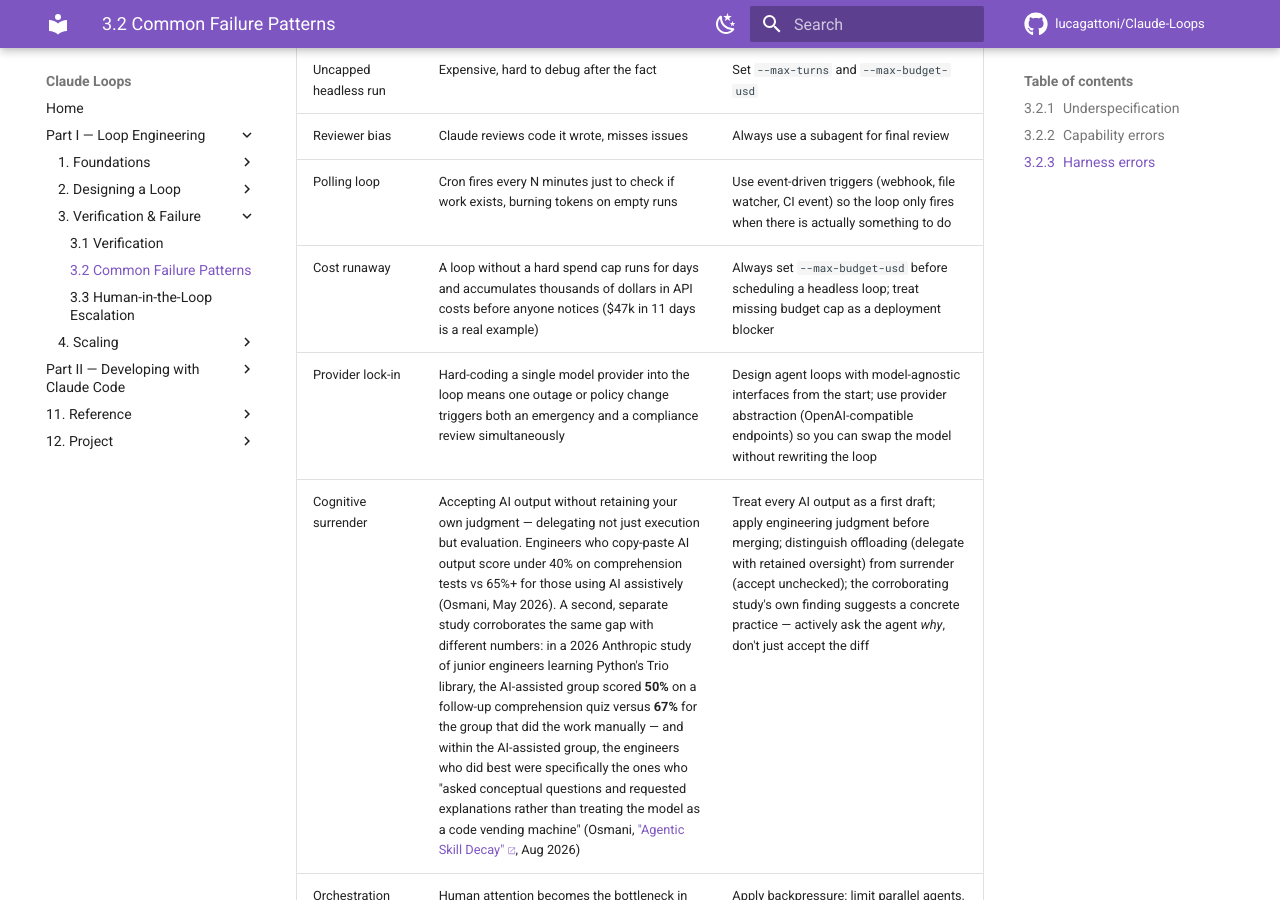
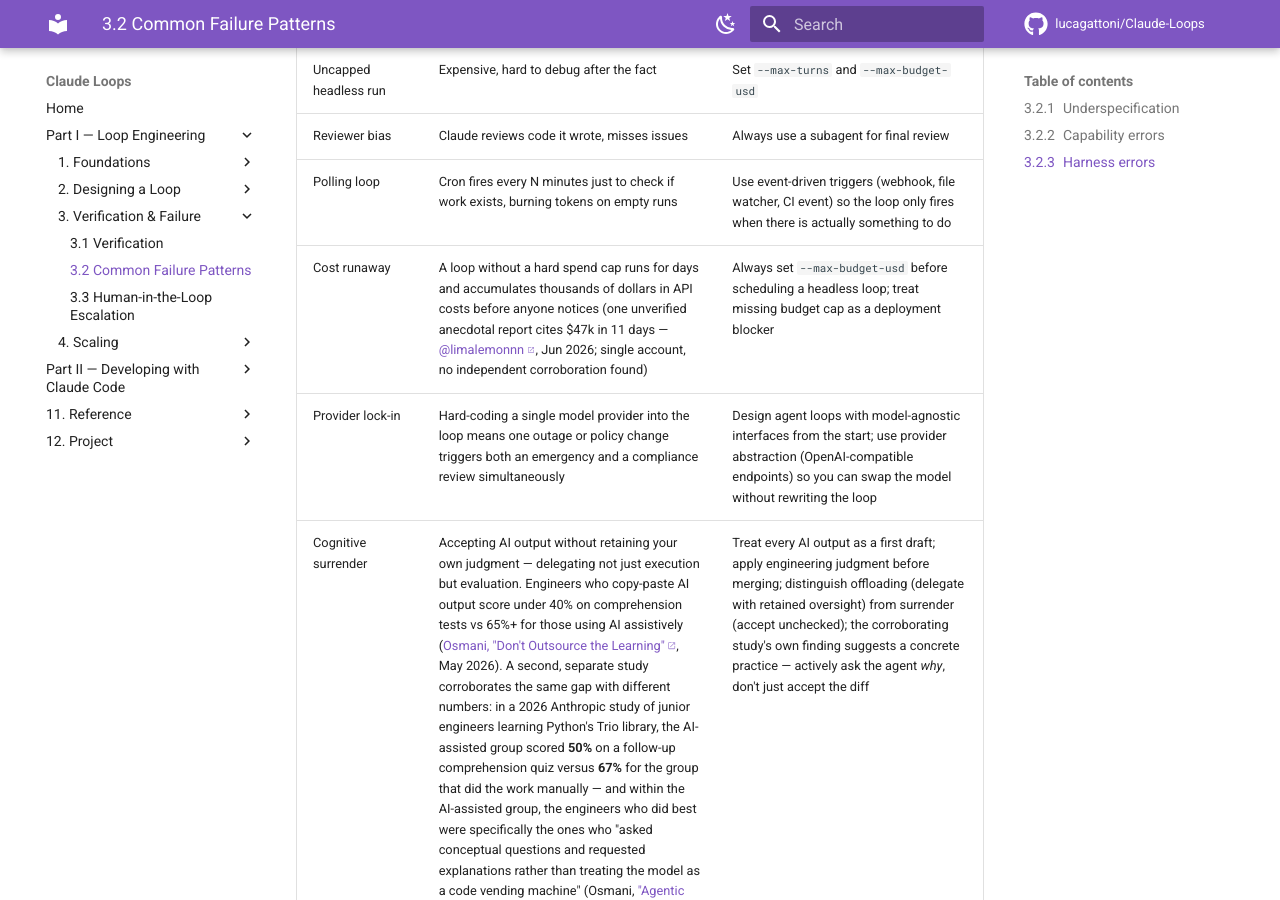
Before and after one commit to lucagattoni/Claude-Loops, an MkDocs documentation site: the page built from docs/17-failure-patterns.md, in a window 1280 px wide and 900 px high, scrolled down 1874 px. Built offline with MkDocs 1.6.1 and Material for MkDocs 9.7.7, drawn with Linux system fonts in a browser that asks for light colours; comment, search, counter and statistics services are not loaded.

Commit message:
17-failure-patterns.md: 2 fact-check fix(es) from the C7 doc sweep
Change types: ADD_CITATION_LINK×2

- [medium] A specific dollar figure asserted as 'a real example' with no citation, traceable only to one X post in this repo's own news log with no corroboration anywhere in the KB. Rule 9 in spirit: w
- [medium] The original finder proposed inserting a '[CITATION NEEDED]' placeholder into a public doc; the refuter instead located the source and confirmed the figures verbatim ('scored above 65%' / 's

Backlog step 11 (C7). 34/34 units, 4,025 previously-unverified lines, 656 claims
checked, 471 URLs opened. Evidence: plans/20260907_0100-c7-doc-sweep-evidence.md.
mkdocs build --strict green on the full change set.

Co-Authored-By: Claude Opus 5 (1M context) <noreply@anthropic.com>
Claude-Session: https://claude.ai/code/session_0143r6VLrjfhL34xeWGQvHmV

```diff
--- a/docs/17-failure-patterns.md
+++ b/docs/17-failure-patterns.md
@@ -38,9 +38,9 @@ no state hygiene. ([ClayBuddy](http://arxiv.org/abs/2606.19380), Jun 2026.)
 | Uncapped headless run | Expensive, hard to debug after the fact | Set `--max-turns` and `--max-budget-usd` |
 | Reviewer bias | Claude reviews code it wrote, misses issues | Always use a subagent for final review |
 | Polling loop | Cron fires every N minutes just to check if work exists, burning tokens on empty runs | Use event-driven triggers (webhook, file watcher, CI event) so the loop only fires when there is actually something to do |
-| Cost runaway | A loop without a hard spend cap runs for days and accumulates thousands of dollars in API costs before anyone notices ($47k in 11 days is a real example) | Always set `--max-budget-usd` before scheduling a headless loop; treat missing budget cap as a deployment blocker |
+| Cost runaway | A loop without a hard spend cap runs for days and accumulates thousands of dollars in API costs before anyone notices (one unverified anecdotal report cites $47k in 11 days — [@limalemonnn](https://x.com/limalemonnn/status/2069039311584891122), Jun 2026; single account, no independent corroboration found) | Always set `--max-budget-usd` before scheduling a headless loop; treat missing budget cap as a deployment blocker |
 | Provider lock-in | Hard-coding a single model provider into the loop means one outage or policy change triggers both an emergency and a compliance review simultaneously | Design agent loops with model-agnostic interfaces from the start; use provider abstraction (OpenAI-compatible endpoints) so you can swap the model without rewriting the loop |
-| Cognitive surrender | Accepting AI output without retaining your own judgment — delegating not just execution but evaluation. Engineers who copy-paste AI output score under 40% on comprehension tests vs 65%+ for those using AI assistively (Osmani, May 2026). A second, separate study corroborates the same gap with different numbers: in a 2026 Anthropic study of junior engineers learning Python's Trio library, the AI-assisted group scored **50%** on a follow-up comprehension quiz versus **67%** for the group that did the work manually — and within the AI-assisted group, the engineers who did best were specifically the ones who "asked conceptual questions and requested explanations rather than treating the model as a code vending machine" (Osmani, ["Agentic Skill Decay"](https://addyo.substack.com/p/agentic-skill-decay), Aug 2026) | Treat every AI output as a first draft; apply engineering judgment before merging; distinguish offloading (delegate with retained oversight) from surrender (accept unchecked); the corroborating study's own finding suggests a concrete practice — actively ask the agent *why*, don't just accept the diff |
+| Cognitive surrender | Accepting AI output without retaining your own judgment — delegating not just execution but evaluation. Engineers who copy-paste AI output score under 40% on comprehension tests vs 65%+ for those using AI assistively ([Osmani, "Don't Outsource the Learning"](https://addyosmani.com/blog/dont-outsource-learning/), May 2026). A second, separate study corroborates the same gap with different numbers: in a 2026 Anthropic study of junior engineers learning Python's Trio library, the AI-assisted group scored **50%** on a follow-up comprehension quiz versus **67%** for the group that did the work manually — and within the AI-assisted group, the engineers who did best were specifically the ones who "asked conceptual questions and requested explanations rather than treating the model as a code vending machine" (Osmani, ["Agentic Skill Decay"](https://addyo.substack.com/p/agentic-skill-decay), Aug 2026) | Treat every AI output as a first draft; apply engineering judgment before merging; distinguish offloading (delegate with retained oversight) from surrender (accept unchecked); the corroborating study's own finding suggests a concrete practice — actively ask the agent *why*, don't just accept the diff |
 | Orchestration tax | Human attention becomes the bottleneck in multi-agent loops — managing feedback from parallel agents consumes more cognitive load than the original task would have | Apply backpressure: limit parallel agents, batch their outputs, review asynchronously; the orchestration tax grows faster than the parallelism benefit |
 | Dark factory | Fully autonomous loop with zero human checkpoints — correct output is assumed, errors compound silently, and there is no escalation path when things go wrong | Define at least one mandatory human-in-the-loop gate per major phase; never deploy a loop with zero checkpoints (see [Human-in-the-Loop](14-human-in-the-loop.md)) |
 | Missing circuit breaker | Loop continues executing despite repeated failures or stalled progress — burns budget and compounds errors without auto-halting | Add a circuit breaker: track consecutive failures and exit with an error if N failures accumulate or no measurable progress is made in M turns; treat circuit breaker absence as a deployment blocker. A deterministic (code, not model-judged) version normalizes failure signatures and uses text-similarity matching to detect "same failure, reworded," and treats a "bookkeeping" iteration — one that touches files but closes no acceptance criterion — as transparent to the failure chain, so it neither counts as progress nor resets the stuck counter (see [Loop Contract](27-loop-contract.md#stop-condition-taxonomy)) |
```
